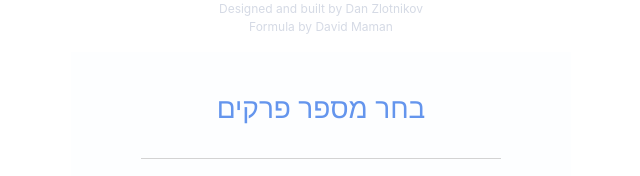
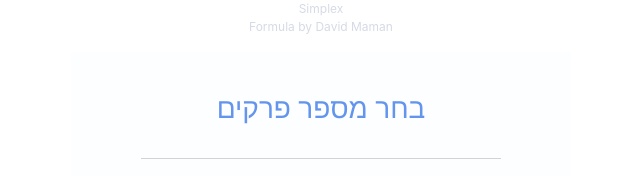
Before and after one commit to David12312341/pychometry-calc, a plain HTML site: page index.html in a window 1280 px wide. Shown: the top 176 px of the page, 319-959 px from the left. Drawn offline with nearby package versions, Linux system fonts and the light colour scheme; a small style sheet from the web is missing.

Commit message:
Update psychometry_calculator.css

```diff
--- a/psychometry_calculator.css
+++ b/psychometry_calculator.css
@@ -165,7 +165,7 @@ font-size: 18px;
 
 .dbt:before {
     color:#d5dae5;
-    content: 'Designed and built by Dan Zlotnikov';
+    content: 'Simplex';
     font-size: 12px;
 }
 
```
